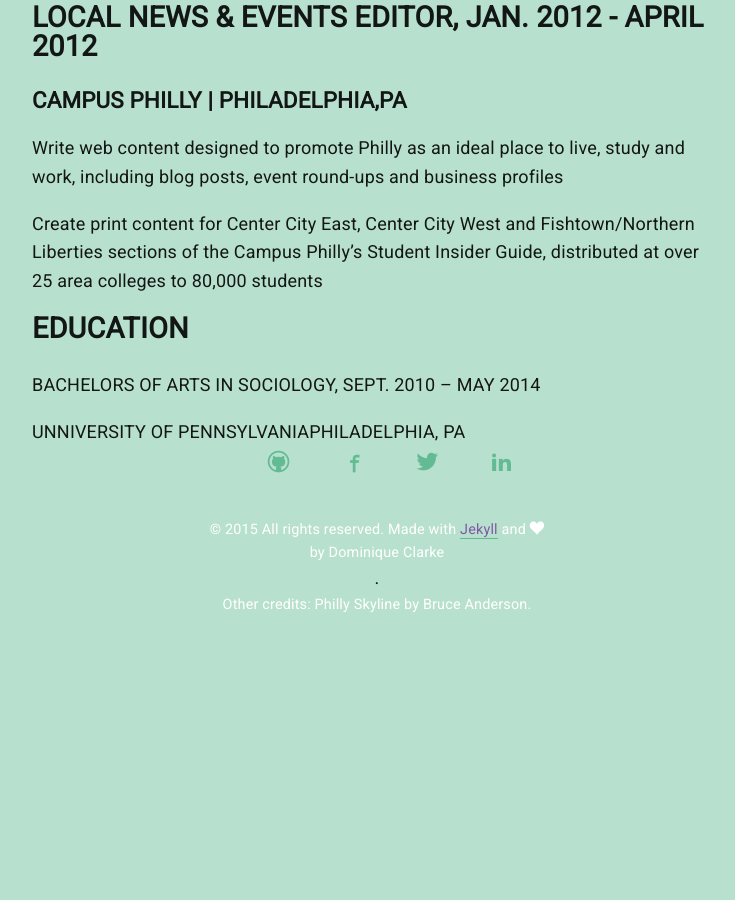
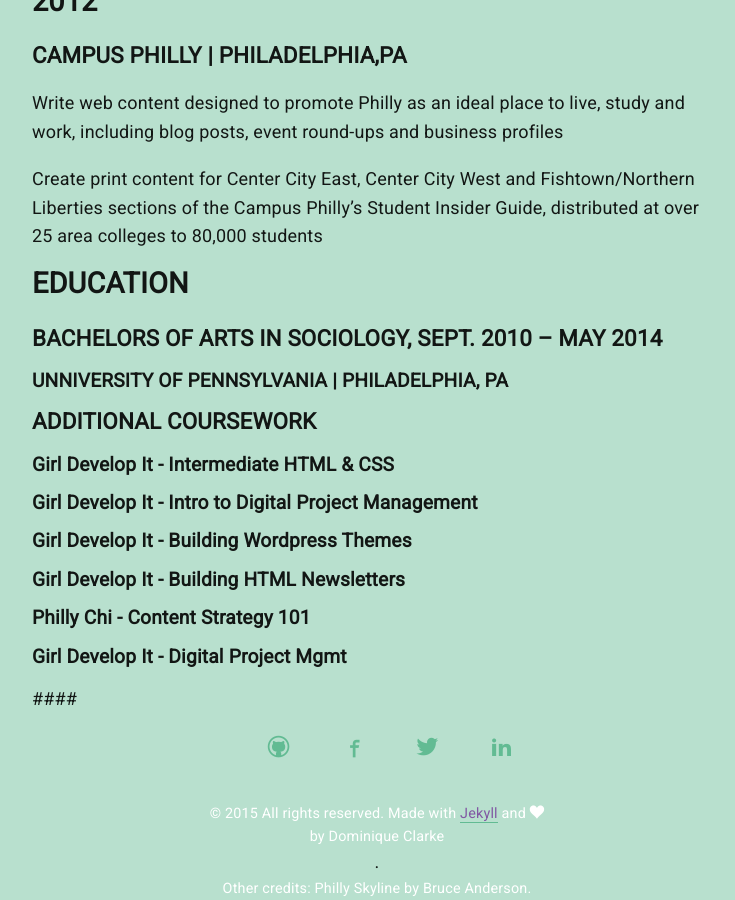
Before and after one commit to dominiqueclarke/portfolio, a Jekyll site: the page built from resume.md, in a window 1280 px wide and 900 px high, scrolled down 2157 px. Shown: the whole window, without its empty margins (263-998 px from the left). Built offline with Jekyll 4.4.1, drawn with Linux system fonts in a browser that asks for light colours; nearby versions of some CDN libraries; some web fonts are replaced; a script that is not in the unit is left out; before the commit the page ends 2773 px from its top, so only the background shows below that.

Commit message:
Added additional coursework to resume

```diff
--- a/resume.md
+++ b/resume.md
@@ -22,9 +22,9 @@
 
 * Create 8 monthly print newsletters distributed to over 1,000 residents
 
-## COMMUNICATIONS & SPECIAL EVENTS ASSOCIATE, JUNE 2013 - MAY 2014
+### COMMUNICATIONS & SPECIAL EVENTS ASSOCIATE, JUNE 2013 - MAY 2014
 
-### MT. AIRY USA | PHILADELPHIA, PA
+#### MT. AIRY USA | PHILADELPHIA, PA
 
 * Manage email and social media communication for a distribution list of over 5,000 email, Twitter and Facebook subscribers
 
@@ -34,9 +34,9 @@
 
 * Support event-planning for annual fundraiser and Street Fare, Mt. Airy’s annual street food festival drawing over 10,000 attendees
 
-## WEB MARKETING INTERN, JULY 2012 - DEC. 2012
+### WEB MARKETING INTERN, JULY 2012 - DEC. 2012
 
-### VISIT PHILADELPHIA | PHILADELPHIA,PA
+#### VISIT PHILADELPHIA | PHILADELPHIA,PA
 
 * Create a variety of written copy destined for GPTMC’s web and social media properties
 
@@ -54,6 +54,16 @@
 
 ## EDUCATION
 
-BACHELORS OF ARTS IN SOCIOLOGY, SEPT. 2010 – MAY 2014
+### BACHELORS OF ARTS IN SOCIOLOGY, SEPT. 2010 – MAY 2014
+#### UNNIVERSITY OF PENNSYLVANIA | PHILADELPHIA, PA
 
-UNNIVERSITY OF PENNSYLVANIA | PHILADELPHIA, PA
+### ADDITIONAL COURSEWORK
+
+#### Girl Develop It - Intermediate HTML & CSS
+#### Girl Develop It - Intro to Digital Project Management
+#### Girl Develop It - Building Wordpress Themes
+#### Girl Develop It - Building HTML Newsletters
+#### Philly Chi - Content Strategy 101
+#### Girl Develop It - Digital Project Mgmt
+
+####
```
Also changed, not shown: 3 other files.
